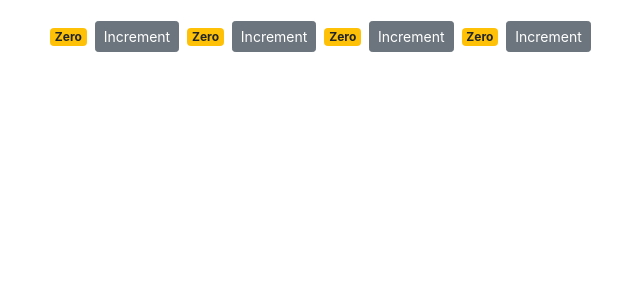
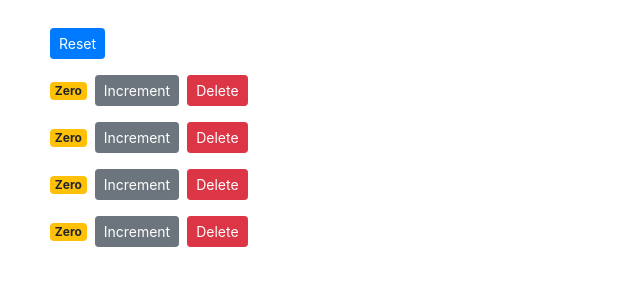
Before and after one commit to cameronRomo/react-counter, a React (Create React App) app: page / in a window 1280 px wide. Shown: the top 300 px of the page, without its empty margins (43-683 px from the left). Built offline with nearby package versions, Linux system fonts and the light colour scheme.

Commit message:
Remove counter local state, and refactor

```diff
--- a/src/components/Counter.jsx
+++ b/src/components/Counter.jsx
@@ -1,38 +1,34 @@
 import React, { Component } from "react";
 
 class Counter extends Component {
-  state = {
-    value: this.props.value,
-  };
-
-  handleIncrement = () => {
-    this.setState({
-      value: ++this.state.value,
-    });
-  };
-
   formatCount = () => {
-    const { value: count } = this.state;
+    const { value: count } = this.props.counter;
     return count === 0 ? "Zero" : count;
   };
 
   getBadgeClasses = () => {
     let classes = "badge m-2 badge-";
-    classes += this.state.value === 0 ? "warning" : "primary";
+    classes += this.props.counter.value === 0 ? "warning" : "primary";
     return classes;
   };
 
   render() {
     return (
-      <>
+      <div>
         <span className={this.getBadgeClasses()}>{this.formatCount()}</span>
         <button
           className="btn btn-secondary btn-sm"
-          onClick={this.handleIncrement}
+          onClick={() => this.props.onIncrement(this.props.counter)}
         >
           Increment
         </button>
-      </>
+        <button
+          className="btn btn-danger btn-sm m-2"
+          onClick={() => this.props.onDelete(this.props.counter.id)}
+        >
+          Delete
+        </button>
+      </div>
     );
   }
 }
--- a/src/components/Counters.jsx
+++ b/src/components/Counters.jsx
@@ -10,11 +10,53 @@
       { id: 4, value: 0 },
     ],
   };
+
+  handleDelete = (counterId) => {
+    console.log("Event Handler Called", counterId);
+    const counters = this.state.counters.filter(
+      (counter) => counter.id !== counterId
+    );
+    this.setState({
+      counters,
+    });
+  };
+
+  handleReset = () => {
+    const counters = this.state.counters.map((counter) => {
+      counter.value = 0;
+      return counter;
+    });
+    this.setState({
+      counters,
+    });
+  };
+
+  handleIncrement = (counter) => {
+    const counters = [...this.state.counters];
+    const index = counters.indexOf(counter);
+    counters[index] = { ...counter };
+    counters[index].value++;
+    this.setState({
+      counters,
+    });
+  };
+
   render() {
     return (
       <div>
+        <button
+          className="btn btn-primary btn-sm m-2"
+          onClick={this.handleReset}
+        >
+          Reset
+        </button>
         {this.state.counters.map((counter) => (
-          <Counter key={counter.id} value={counter.value} />
+          <Counter
+            key={counter.id}
+            counter={counter}
+            onIncrement={this.handleIncrement}
+            onDelete={this.handleDelete}
+          />
         ))}
       </div>
     );
```
